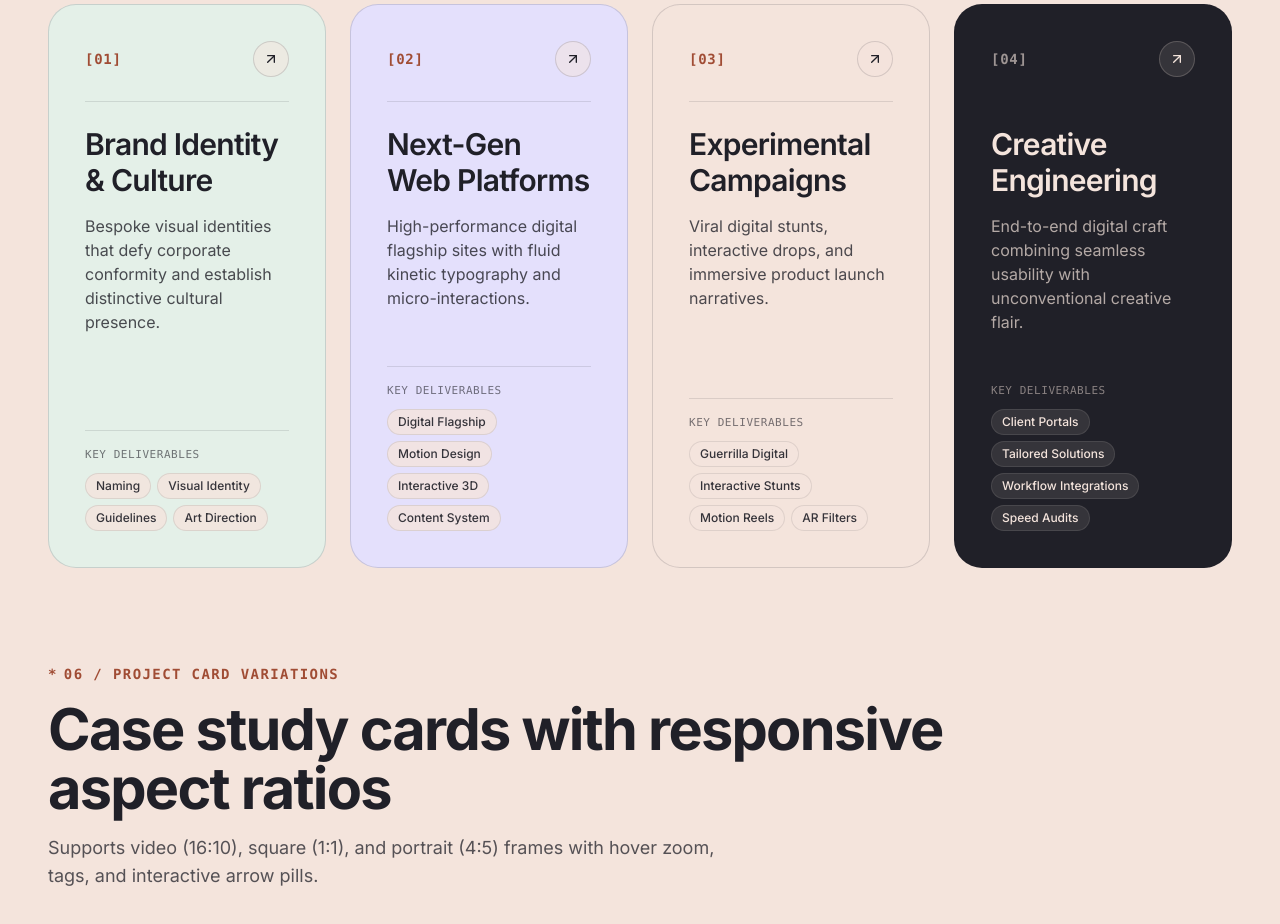
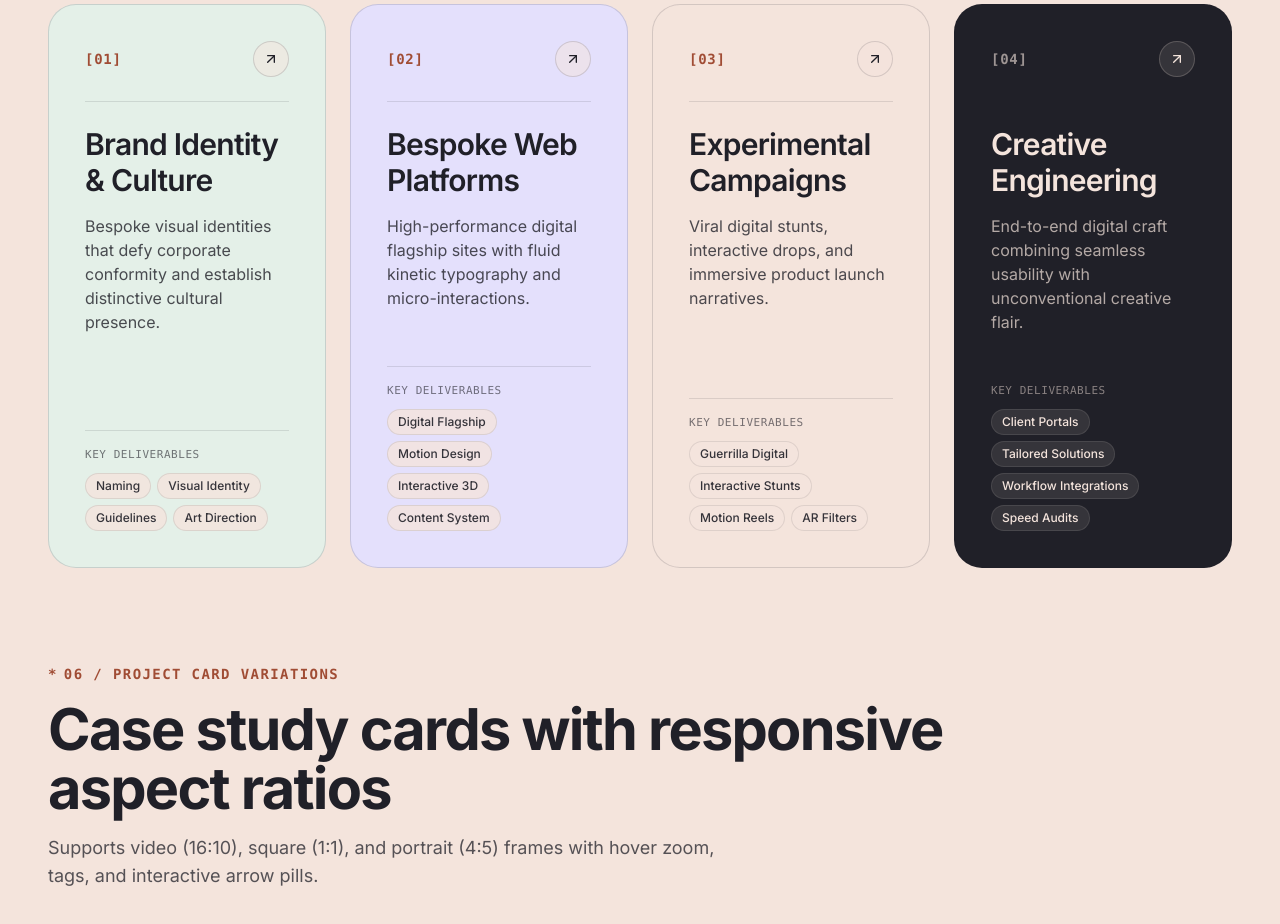
Before and after one commit to Atharva0393/Oddlyyy, a Next.js app: page /playground in a window 1280 px wide. Shown: the part 5320-6244 px from the top of the page. Built offline with nearby package versions, Linux system fonts and the light colour scheme; a web font is replaced by a local one.

Commit message:
fix: replace Next-Gen Web Platforms with Bespoke Web Platforms in playground

```diff
--- a/src/app/playground/page.tsx
+++ b/src/app/playground/page.tsx
@@ -638,7 +638,7 @@ export default function DesignPlaygroundPage() {
             <ServiceCard
               index={2}
               variant="lavender"
-              title="Next-Gen Web Platforms"
+              title="Bespoke Web Platforms"
               description="High-performance digital flagship sites with fluid kinetic typography and micro-interactions."
               deliverables={["Digital Flagship", "Motion Design", "Interactive 3D", "Content System"]}
             />
```
